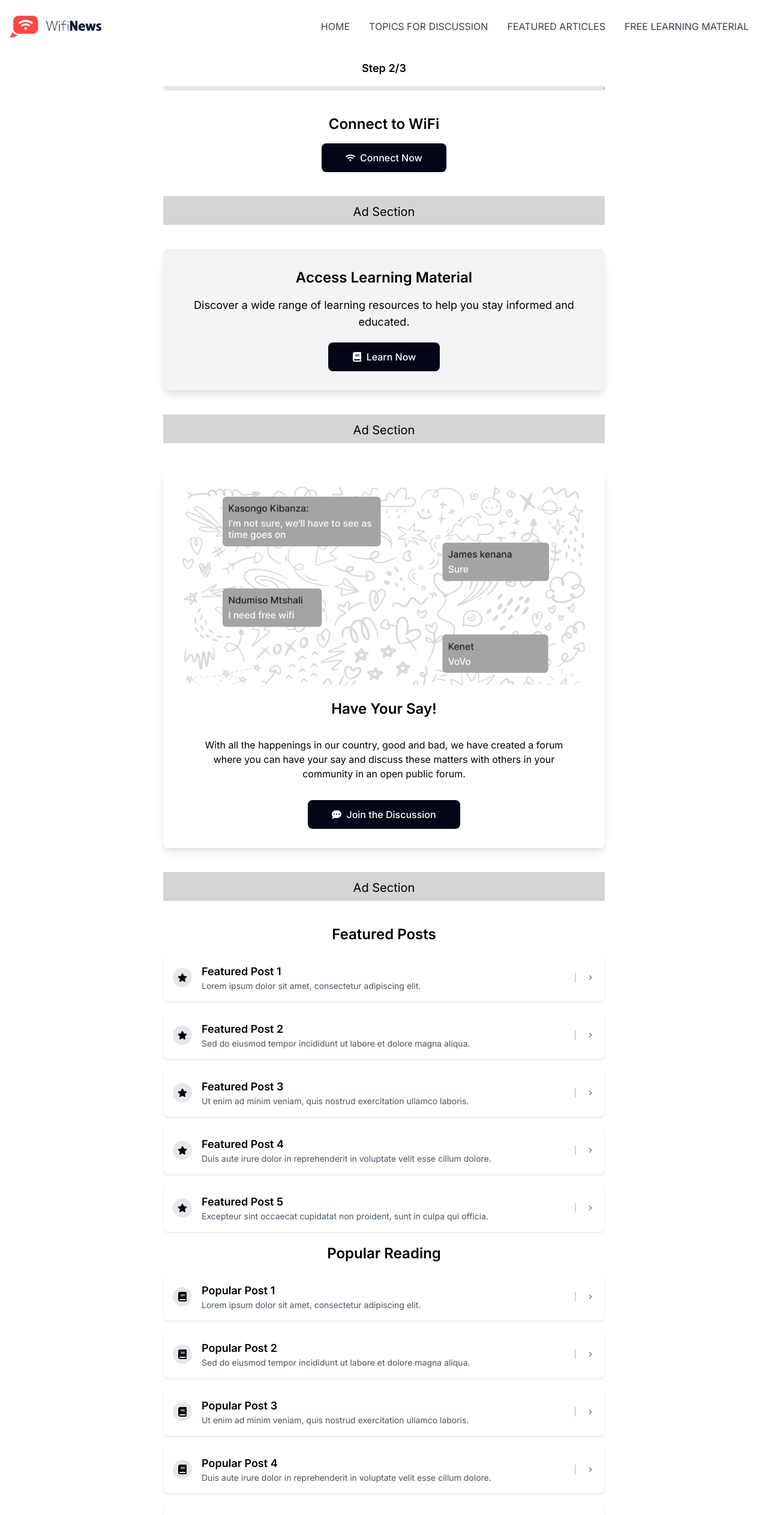
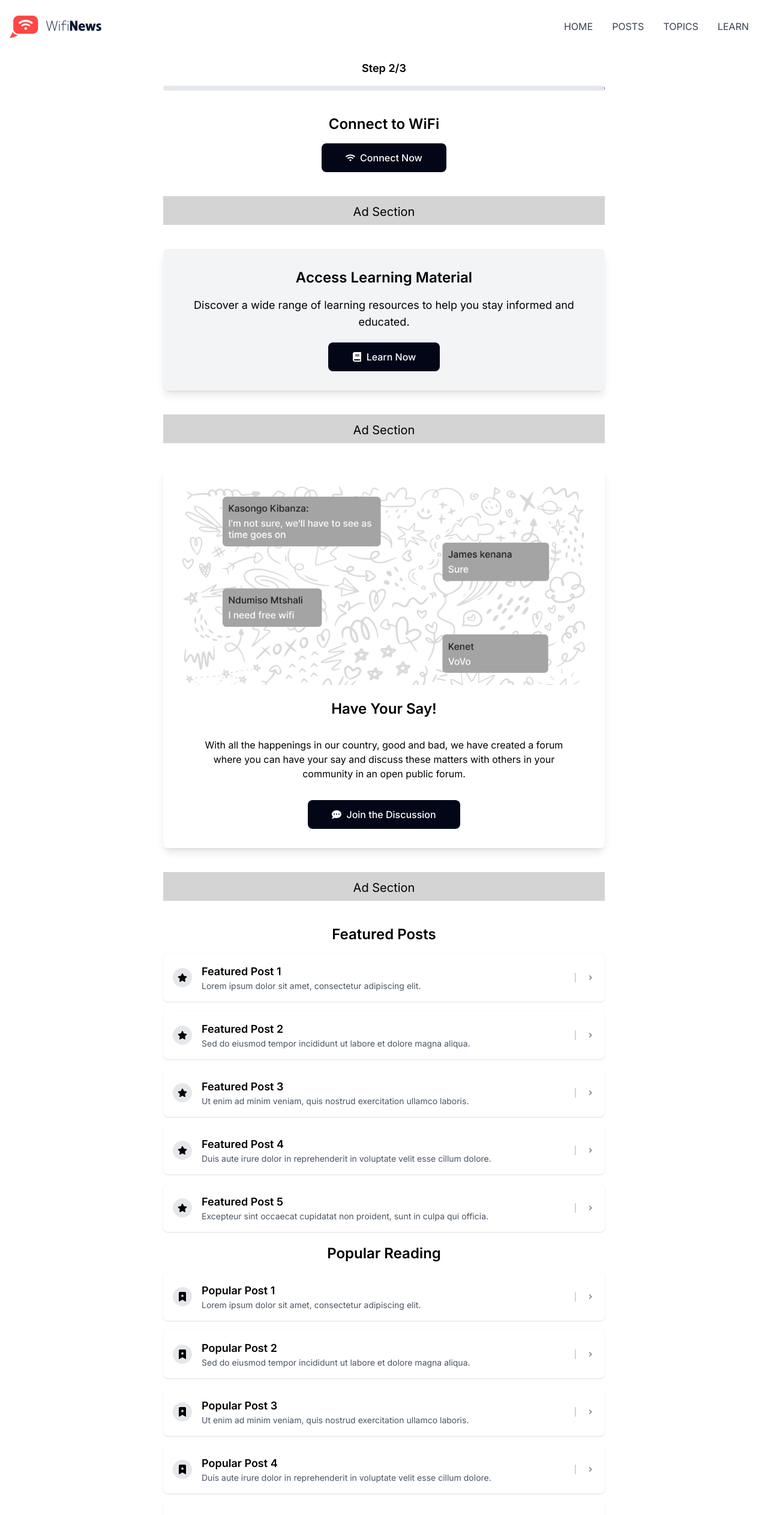
Before and after one commit to arnostrauss19870605/wifinews-app, a Next.js app: page / in a window 1280 px wide. Shown: the top 2526 px of the page at 60% size. Built offline with nearby package versions, Linux system fonts and the light colour scheme.

Commit message:
adds topics and post page, optimizes home page

```diff
--- a/app/(pages)/login/page.tsx
+++ b/app/(pages)/login/page.tsx
@@ -1,7 +1,7 @@
 'use client';
 import { useState } from 'react';
 import Image from 'next/image';
-import wifinewslogo from '../../_assets/images/wifinews-logo-color.jpeg';
+import wifinewslogo from '../../_assets/images/logo.png';
 
 function Login() {
   const [email, setEmail] = useState('');
--- /dev/null
+++ b/app/(pages)/posts/page.tsx
@@ -0,0 +1,9 @@
+function Posts() {
+  return (
+    <div>
+      <div>Posts</div>
+    </div>
+  );
+}
+
+export default Posts;
--- a/app/(pages)/signup/page.tsx
+++ b/app/(pages)/register/page.tsx
@@ -1,7 +1,7 @@
 import Image from 'next/image';
-import wifinewslogo from '../../_assets/images/wifinews-logo-color.jpeg';
+import wifinewslogo from '../../_assets/images/logo.png';
 
-function SignUp() {
+function Register() {
   return (
     <div className='container mx-auto px-4 py-8'>
       <div className='mx-auto max-w-md'>
@@ -114,4 +114,4 @@ function SignUp() {
   );
 }
 
-export default SignUp;
+export default Register;
--- /dev/null
+++ b/app/(pages)/topics/page.tsx
@@ -0,0 +1,9 @@
+function Topics() {
+  return (
+    <div>
+      <div>Topics</div>
+    </div>
+  );
+}
+
+export default Topics;
--- a/app/_components/DashboardHeader/index.tsx
+++ b/app/_components/DashboardHeader/index.tsx
@@ -1,5 +1,5 @@
 import Image from 'next/image';
-import wifinewslogo from '../../_assets/images/wifinews-logo-color.jpeg';
+import wifinewslogo from '../../_assets/images/logo.png';
 
 function DashboardHeader() {
   return (
--- a/app/_components/Footer/index.tsx
+++ b/app/_components/Footer/index.tsx
@@ -1,5 +1,5 @@
 import Image from 'next/image';
-import logo from '../../_assets/images/wifinews-logo-color.jpeg';
+import logo from '../../_assets/images/logo.png';
 
 const Footer = () => {
   return (
--- a/app/_components/Navigation/index.tsx
+++ b/app/_components/Navigation/index.tsx
@@ -1,13 +1,29 @@
 'use client';
-import { useState } from 'react';
+import { useState, useEffect } from 'react';
+import { usePathname } from 'next/navigation';
 import Image from 'next/image';
 import Link from 'next/link';
 import { FiX } from 'react-icons/fi';
 import { MdOutlineMenu } from 'react-icons/md';
-import wifinewslogo from '../../_assets/images/wifinews-logo-color.jpeg';
+import wifinewslogo from '../../_assets/images/logo.png';
 
 function Navigation() {
   const [isMenuOpen, setIsMenuOpen] = useState(false);
+  const [isVisible, setIsVisible] = useState(false);
+  const pathname = usePathname();
+
+  useEffect(() => {
+    // List of paths where the navigation should be visible
+    const allowedPaths = ['/', '/posts', '/topics'];
+
+    // Check if the current path matches any of the allowed paths or dynamic paths
+    const isMatchingPath =
+      allowedPaths.includes(pathname) ||
+      pathname.startsWith('/posts/') ||
+      pathname.startsWith('/topics/');
+
+    setIsVisible(isMatchingPath);
+  }, [pathname]);
 
   const toggleMenu = () => {
     setIsMenuOpen(!isMenuOpen);
@@ -16,6 +32,10 @@ function Navigation() {
   const closeMenu = () => {
     setIsMenuOpen(false);
   };
+
+  if (!isVisible) {
+    return null;
+  }
 
   return (
     <header>
@@ -52,18 +72,30 @@ function Navigation() {
         >
           <ul className='pt-4 text-base text-gray-700 lg:flex lg:justify-between lg:pt-0'>
             {[
-              'Home',
-              'Topics for discussion',
-              'Featured articles',
-              'Free learning material',
+              {
+                name: 'Home',
+                href: '/',
+              },
+              {
+                name: 'Posts',
+                href: '/posts',
+              },
+              {
+                name: 'Topics',
+                href: '/topics',
+              },
+              {
+                name: 'Learn',
+                href: '/login',
+              },
             ].map((item, index) => (
               <li key={index}>
                 <Link
-                  href='#'
+                  href={item.href}
                   onClick={closeMenu}
                   className='block py-2 uppercase hover:text-[#FF4644] lg:p-4'
                 >
-                  {item}
+                  {item.name}
                 </Link>
               </li>
             ))}
--- a/app/_components/PopularReading/index.tsx
+++ b/app/_components/PopularReading/index.tsx
@@ -1,4 +1,4 @@
-import { FaBook } from 'react-icons/fa';
+import { BsBookmarkStarFill } from 'react-icons/bs';
 import ArticleCard from '@/app/_components/ArticleCard';
 
 function PopularReading() {
@@ -8,31 +8,31 @@ function PopularReading() {
         Popular Reading
       </h2>
       <ArticleCard
-        icon={<FaBook className='text-grey-500' />}
+        icon={<BsBookmarkStarFill className='text-grey-500' />}
         title='Popular Post 1'
         description='Lorem ipsum dolor sit amet, consectetur adipiscing elit.'
         link='#'
       />
       <ArticleCard
-        icon={<FaBook className='text-grey-500' />}
+        icon={<BsBookmarkStarFill className='text-grey-500' />}
         title='Popular Post 2'
         description='Sed do eiusmod tempor incididunt ut labore et dolore magna aliqua.'
         link='#'
       />
       <ArticleCard
-        icon={<FaBook className='text-grey-500' />}
+        icon={<BsBookmarkStarFill className='text-grey-500' />}
         title='Popular Post 3'
         description='Ut enim ad minim veniam, quis nostrud exercitation ullamco laboris.'
         link='#'
       />
       <ArticleCard
-        icon={<FaBook className='text-grey-500' />}
+        icon={<BsBookmarkStarFill className='text-grey-500' />}
         title='Popular Post 4'
         description='Duis aute irure dolor in reprehenderit in voluptate velit esse cillum dolore.'
         link='#'
       />
       <ArticleCard
-        icon={<FaBook className='text-grey-500' />}
+        icon={<BsBookmarkStarFill className='text-grey-500' />}
         title='Popular Post 5'
         description='Excepteur sint occaecat cupidatat non proident, sunt in culpa qui officia.'
         link='#'
```
Also changed, not shown: app/_assets/images/logo.png (added), app/_assets/images/wifinews-logo-color.jpeg (deleted).
